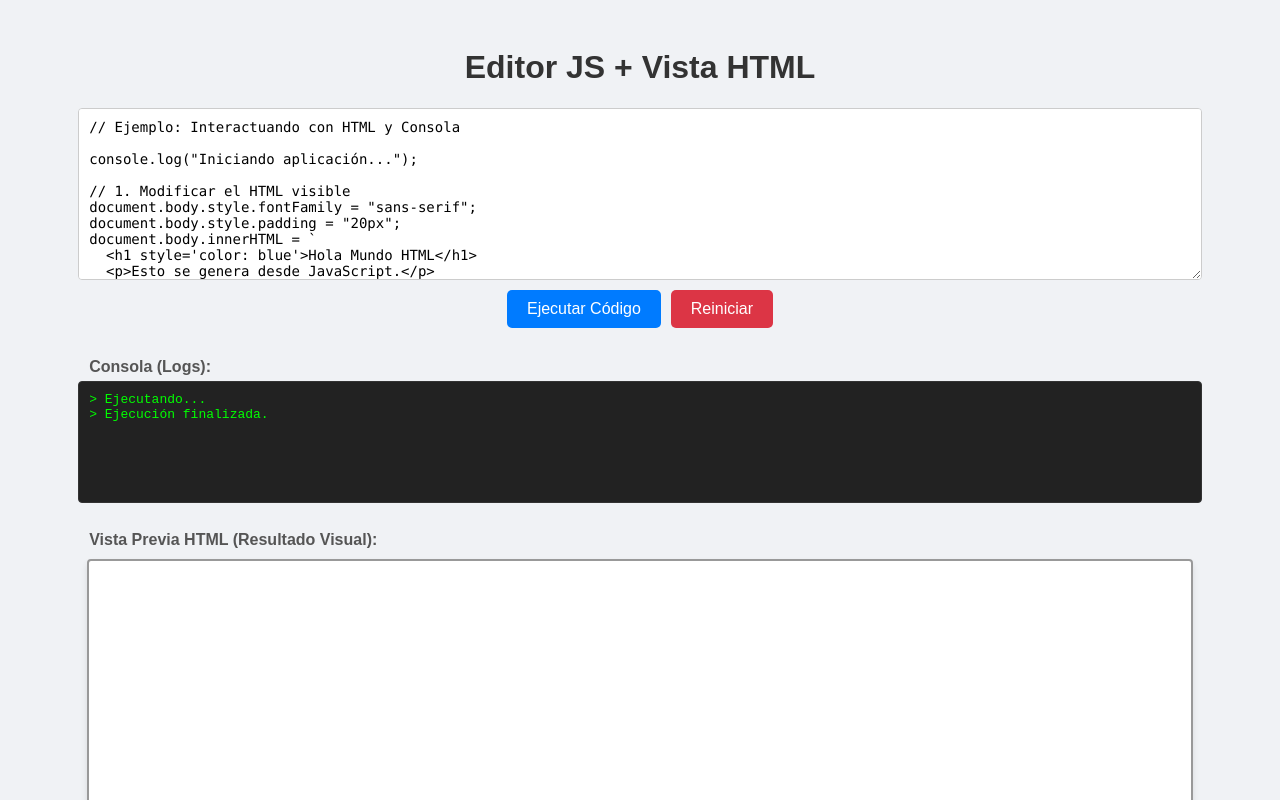
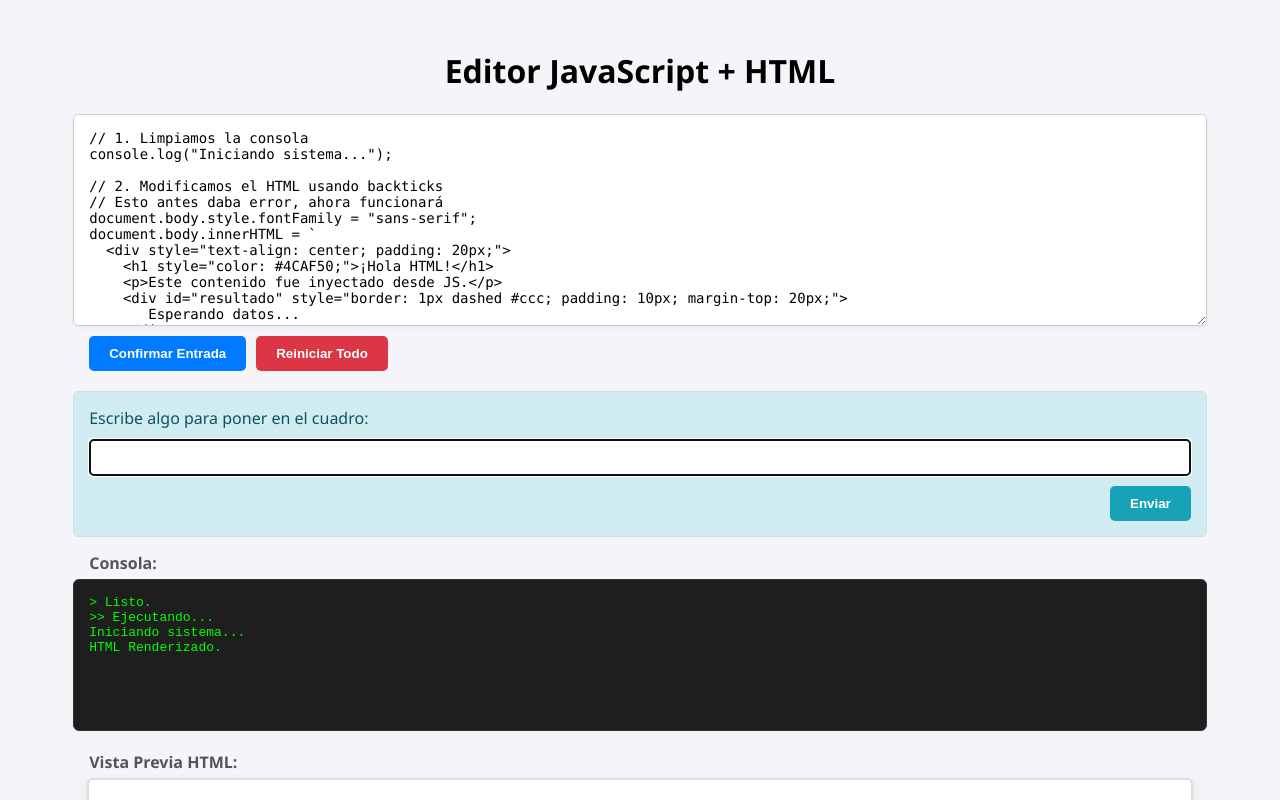
Before and after one commit to gitsoportemantenimiento4099/gitsoportemantenimiento4099, a plain HTML site: page editorjavascriptread.html in a window 1280 px wide. Both pictures are taken after a click on the button "Ejecutar Código". Shown: the top 800 px of the page. Drawn offline with Linux system fonts and the light colour scheme.

Commit message:
Refactor JavaScript editor and update styles
Updated styles and functionality for the JavaScript editor with HTML preview. Improved UI elements and fixed issues with dynamic input handling.

```diff
--- a/editorjavascriptread.html
+++ b/editorjavascriptread.html
@@ -2,403 +2,326 @@
 <html lang="es">
 <head>
     <meta name="viewport" content="width=device-width, initial-scale=1.0">
-    <title>Editor JS con Vista Previa HTML</title>
+    <title>Editor JS con Vista HTML (Corregido)</title>
     <style>
         body {
-            font-family: sans-serif;
+            font-family: 'Segoe UI', Tahoma, Geneva, Verdana, sans-serif;
             display: flex;
             flex-direction: column;
             align-items: center;
             padding: 20px;
-            background-color: #f0f2f5;
+            background-color: #f4f4f9;
         }
-        h1, h2 { color: #333; }
 
+        /* Estilos del Editor */
         textarea {
             width: 90%;
-            height: 150px;
+            height: 180px;
             margin-bottom: 10px;
+            padding: 15px;
+            border: 1px solid #ccc;
+            background-color: #fff;
+            font-family: 'Consolas', 'Monaco', monospace;
+            font-size: 14px;
+            border-radius: 6px;
+            resize: vertical;
+            box-shadow: 0 2px 4px rgba(0,0,0,0.05);
+        }
+
+        /* Estilos Input Dinámico */
+        .input-area {
+            width: 90%;
+            margin-bottom: 15px;
+            padding: 15px;
+            border: 1px solid #bee5eb;
+            background-color: #d1ecf1;
+            color: #0c5460;
+            display: none; /* Oculto por defecto */
+            flex-direction: column;
+            border-radius: 6px;
+        }
+        .input-area input {
             padding: 10px;
             border: 1px solid #ccc;
-            font-family: Consolas, Monaco, 'Andale Mono', 'Ubuntu Mono', monospace;
-            font-size: 14px;
+            margin: 10px 0;
             border-radius: 4px;
-            resize: vertical;
         }
 
-        .input-area {
+        /* Botones */
+        .button-container {
             width: 90%;
-            margin-bottom: 10px;
-            padding: 15px;
-            border: 1px solid #c3e6cb;
-            background-color: #d4edda;
-            display: none; /* Inicialmente oculto */
-            flex-direction: column;
-            border-radius: 5px;
+            display: flex;
+            gap: 10px;
+            margin-bottom: 20px;
         }
-        .input-area label {
-            margin-bottom: 5px;
-            font-weight: bold;
-            color: #155724;
-        }
-        .input-area input {
-            padding: 8px;
-            border: 1px solid #ccc;
-            margin-bottom: 10px;
-            border-radius: 4px;
-        }
-        .input-area button {
-            padding: 8px 15px;
-            background-color: #28a745;
-            color: white;
+        button {
+            padding: 10px 20px;
             border: none;
             cursor: pointer;
             border-radius: 5px;
-            align-self: flex-end;
+            font-weight: bold;
+            transition: opacity 0.2s;
         }
-        .input-area button:hover {
-            background-color: #218838;
+        button:hover { opacity: 0.9; }
+        .btn-run { background-color: #007bff; color: white; }
+        .btn-reset { background-color: #dc3545; color: white; }
+        .btn-send { background-color: #17a2b8; color: white; align-self: flex-end;}
+
+        /* Consola Negra */
+        .console-box {
+            width: 90%;
+            background-color: #1e1e1e;
+            color: #00ff00;
+            font-family: monospace;
+            padding: 15px;
+            border-radius: 6px;
+            height: 120px;
+            overflow-y: auto;
+            white-space: pre-wrap;
+            border: 1px solid #333;
+            margin-bottom: 20px;
         }
 
-        .button-container {
+        /* VISOR HTML (El Iframe visible) */
+        .preview-label { width: 90%; font-weight: bold; margin-bottom: 5px; color: #555; }
+
+        #iframe-container {
+             display: block;
              width: 90%;
-            margin-bottom: 15px;
-            display: flex;
-            justify-content: center;
-            gap: 10px;
-        }
-
-        button.main-btn {
-            padding: 10px 20px;
-            background-color: #007bff;
-            color: white;
-            border: none;
-            cursor: pointer;
-            border-radius: 5px;
-            font-size: 16px;
-        }
-        button.main-btn:hover {
-            background-color: #0056b3;
-        }
-        button.reset-button {
-            padding: 10px 20px;
-            background-color: #dc3545;
-            color: white;
-            border: none;
-            cursor: pointer;
-            border-radius: 5px;
-            font-size: 16px;
-        }
-        button.reset-button:hover {
-            background-color: #c82333;
-        }
-
-        /* Consola de texto */
-        .resultado {
-            margin-top: 5px;
-            width: 90%;
-            border: 1px solid #333;
-            padding: 10px;
-            background-color: #222;
-            color: #0f0; /* Texto verde tipo hacker */
-            font-family: monospace;
-            white-space: pre-wrap;
-            height: 100px; /* Altura fija */
-            overflow-y: auto;
-            border-radius: 4px;
-        }
-
-        /* --- NUEVO ESTILO PARA EL CONTENEDOR VISIBLE --- */
-        #iframe-container {
-             display: block; /* Hacemos visible el bloque */
-             width: 90%;
-             height: 300px; /* Altura para ver el HTML */
-             border: 2px solid #999;
+             height: 350px; /* Altura generosa para ver el HTML */
+             border: 2px solid #ddd;
              background-color: white;
-             margin-top: 10px;
-             box-shadow: 0 4px 6px rgba(0,0,0,0.1);
-             border-radius: 4px;
-             overflow: hidden; /* Para que el iframe no se salga */
+             border-radius: 6px;
+             box-shadow: 0 4px 10px rgba(0,0,0,0.1);
+             overflow: hidden;
         }
 
         iframe {
             width: 100%;
             height: 100%;
             border: none;
-            display: block;
         }
-
-        .section-label {
-            width: 90%;
-            text-align: left;
-            margin-top: 15px;
-            font-weight: bold;
-            color: #555;
-        }
-
     </style>
 </head>
 <body>
 
-    <h1>Editor JS + Vista HTML</h1>
+    <h1>Editor JavaScript + HTML</h1>
 
-    <textarea id="javascriptCode" spellcheck="false">// Ejemplo: Interactuando con HTML y Consola
+    <!-- Código por defecto con Backticks (que antes fallaba) -->
+    <textarea id="javascriptCode" spellcheck="false">// 1. Limpiamos la consola
+console.log("Iniciando sistema...");
 
-console.log("Iniciando aplicación...");
-
-// 1. Modificar el HTML visible
+// 2. Modificamos el HTML usando backticks
+// Esto antes daba error, ahora funcionará
 document.body.style.fontFamily = "sans-serif";
-document.body.style.padding = "20px";
 document.body.innerHTML = `
-  <h1 style='color: blue'>Hola Mundo HTML</h1>
-  <p>Esto se genera desde JavaScript.</p>
-  <div id='caja' style='background: #eee; padding: 10px;'>Esperando input...</div>
+  <div style="text-align: center; padding: 20px;">
+    <h1 style="color: #4CAF50;">¡Hola HTML!</h1>
+    <p>Este contenido fue inyectado desde JS.</p>
+    <div id="resultado" style="border: 1px dashed #ccc; padding: 10px; margin-top: 20px;">
+       Esperando datos...
+    </div>
+  </div>
 `;
 
-// 2. Usar la función paso a paso
-let nombre = await solicitarEntrada("¿Cuál es tu nombre?");
+console.log("HTML Renderizado.");
 
-console.log("Nombre recibido: " + nombre);
+// 3. Probamos la entrada paso a paso
+let dato = await solicitarEntrada("Escribe algo para poner en el cuadro:");
 
-// 3. Actualizar el HTML con el dato
-document.getElementById('caja').innerHTML =
-  "Bienvenido, <b>" + nombre + "</b>!";
-document.getElementById('caja').style.backgroundColor = "#d1ecf1";
+// 4. Actualizamos el HTML
+const box = document.getElementById('resultado');
+box.innerHTML = "Escribiste: <b>" + dato + "</b>";
+box.style.backgroundColor = "#e8f5e9";
+box.style.borderColor = "green";
+
+console.log("Dato recibido y actualizado.");
 </textarea>
 
     <div class="button-container">
-        <button id="ejecutarButton" class="main-btn" onclick="ejecutarCodigo()">Ejecutar Código</button>
-        <button class="reset-button" onclick="resetEditor()">Reiniciar</button>
+        <button class="btn-run" id="ejecutarButton" onclick="ejecutarCodigo()">Ejecutar Código</button>
+        <button class="btn-reset" onclick="resetEditor()">Reiniciar Todo</button>
     </div>
 
-    <!-- Área para entradas dinámicas -->
+    <!-- Input Oculto -->
     <div id="dynamicInputArea" class="input-area">
-        <label id="inputLabel" for="dynamicInput">Introduce un valor:</label>
+        <label id="inputLabel">Introduce un valor:</label>
         <input type="text" id="dynamicInput" autocomplete="off">
-        <button onclick="enviarEntrada()">Enviar</button>
+        <button class="btn-send" onclick="enviarEntrada()">Enviar</button>
     </div>
 
-    <div class="section-label">Consola (Logs):</div>
-    <pre class="resultado" id="output"></pre>
+    <div class="preview-label">Consola:</div>
+    <div class="console-box" id="output"></div>
 
-    <div class="section-label">Vista Previa HTML (Resultado Visual):</div>
-    <!-- Contenedor para el Iframe VISIBLE -->
-    <div id="iframe-container">
-        <!-- El iframe se creará dinámicamente aquí -->
-    </div>
-
+    <div class="preview-label">Vista Previa HTML:</div>
+    <div id="iframe-container"></div>
 
     <script>
-        let currentCode = '';
+        // Variables globales
         let executionPaused = false;
         let currentPromiseId = null;
+        let sandboxIframe = null;
         const iframeContainer = document.getElementById('iframe-container');
-        let sandboxIframe = null;
 
+        // Escuchar mensajes del iframe
         window.addEventListener('message', handleIframeMessage);
 
+        // Inicializar
+        window.onload = resetEditor;
+
         function resetEditor() {
-            console.log("Iniciando resetEditor...");
-
-            document.getElementById('output').textContent = '';
-            document.getElementById('output').scrollTop = 0;
-
+            // Limpiar UI
+            document.getElementById('output').textContent = '> Listo.\n';
             document.getElementById('dynamicInputArea').style.display = 'none';
             document.getElementById('dynamicInput').value = '';
 
-            const ejecutarButton = document.getElementById('ejecutarButton');
-            ejecutarButton.textContent = 'Ejecutar Código';
-
-            // Habilitar el botón de nuevo por si estaba deshabilitado
-            ejecutarButton.disabled = false;
-            ejecutarButton.style.opacity = "1";
-
-            currentCode = '';
             executionPaused = false;
             currentPromiseId = null;
 
-            if (sandboxIframe) {
-                 try {
-                     iframeContainer.removeChild(sandboxIframe);
-                 } catch (e) {
-                     console.error("Error al remover iframe:", e);
-                 }
-            }
+            const btn = document.getElementById('ejecutarButton');
+            btn.textContent = 'Ejecutar Código';
 
+            // Recrear Iframe
+            iframeContainer.innerHTML = ''; // Borra el anterior
             const newIframe = document.createElement('iframe');
             newIframe.id = 'sandbox';
-
-            // --- CAMBIO IMPORTANTE: NO OCULTAMOS EL IFRAME ---
-            // Eliminamos style.display = 'none' y width/height = 0
-            // Ahora el iframe tomará el tamaño del CSS #iframe-container iframe
-
             iframeContainer.appendChild(newIframe);
             sandboxIframe = newIframe;
-
-            console.log("Nuevo entorno HTML/JS listo.");
         }
-
 
         async function ejecutarCodigo() {
             const outputElement = document.getElementById('output');
             const dynamicInputArea = document.getElementById('dynamicInputArea');
-            const ejecutarButton = document.getElementById('ejecutarButton');
+            const code = document.getElementById('javascriptCode').value;
 
-            if (!executionPaused) {
-                console.log("Iniciando nueva ejecución...");
-                currentCode = document.getElementById('javascriptCode').value;
-
-                if (!currentCode.trim()) {
-                     outputElement.textContent = "No hay código para ejecutar.";
+            // Lógica para continuar si está pausado
+            if (executionPaused) {
+                enviarEntrada();
                 return;
             }
 
-                dynamicInputArea.style.display = 'none';
+            if (!code.trim()) return;
 
-                // Aseguramos iframe limpio
+            // Reiniciar para asegurar limpieza
             resetEditor();
 
+            // Esperar un micro-momento para que el iframe esté en el DOM
             setTimeout(() => {
-                     if (!sandboxIframe || !sandboxIframe.contentDocument) {
-                         outputElement.textContent += '\nError: El entorno no está listo.';
-                         return;
-                     }
+                const doc = sandboxIframe.contentDocument;
 
-                    const scriptTag = `
-                        <script>
+                // 1. Escribir estructura básica HTML
+                doc.open();
+                doc.write('<!DOCTYPE html><html><head><style>body{margin:0;}</style></head><body></body></html>');
+                doc.close();
+
+                // 2. Definir Script del Sistema (funciones internas)
+                // Usamos textContent para evitar problemas de comillas
+                const systemScript = doc.createElement('script');
+                systemScript.textContent = `
                     window._pendingPromises = {};
                     let promiseCounter = 0;
 
-                            const originalConsoleLog = console.log;
+                    // Redefinir console.log
+                    const originalLog = console.log;
                     console.log = function(...args) {
-                                let message = args.map(arg => {
-                                    if (typeof arg === 'object' && arg !== null) {
-                                        try { return JSON.stringify(arg, null, 2); }
-                                        catch (e) { return String(arg); }
-                                    }
-                                    return String(arg);
-                                }).join(' ');
-                                window.parent.postMessage({ type: 'log', message: message }, '*');
+                        const msg = args.map(a =>
+                            typeof a === 'object' ? JSON.stringify(a) : String(a)
+                        ).join(' ');
+                        window.parent.postMessage({ type: 'log', message: msg }, '*');
                     };
 
-                            window.onerror = function(message, source, lineno, colno, error) {
-                                window.parent.postMessage({ type: 'error', message: \`Error: \${message} en línea \${lineno}\` }, '*');
+                    // Manejo de errores
+                    window.onerror = function(msg, src, line) {
+                        window.parent.postMessage({ type: 'error', message: msg + ' (Línea ' + line + ')' }, '*');
                         return true;
                     };
 
-                            window.solicitarEntrada = async function(mensaje = 'Introduce un valor:') {
-                                const promiseId = 'promise_' + promiseCounter++;
-                                const promise = new Promise(resolve => {
-                                    window._pendingPromises[promiseId] = { resolve: resolve };
-                                });
-                                window.parent.postMessage({ type: 'solicitar_entrada', mensaje: mensaje, promiseId: promiseId }, '*');
-                                return promise;
+                    // Función para pedir datos
+                    window.solicitarEntrada = function(mensaje) {
+                        const pid = 'p_' + promiseCounter++;
+                        window.parent.postMessage({ type: 'solicitar_entrada', mensaje: mensaje, promiseId: pid }, '*');
+                        return new Promise(r => window._pendingPromises[pid] = { resolve: r });
                     };
 
-                            window.addEventListener('message', function(event) {
-                                const data = event.data;
-                                if (event.source === window.parent) {
-                                    if (data.type === 'entrada_recibida') {
-                                        const promiseId = data.promiseId;
-                                        const value = data.value;
-                                        if (window._pendingPromises && window._pendingPromises[promiseId]) {
-                                            const resolve = window._pendingPromises[promiseId].resolve;
+                    // Escuchar respuesta del input
+                    window.addEventListener('message', (e) => {
+                        if (e.data.type === 'entrada_recibida') {
+                            const { promiseId, value } = e.data;
+                            if (window._pendingPromises[promiseId]) {
+                                window._pendingPromises[promiseId].resolve(value);
                                 delete window._pendingPromises[promiseId];
-                                            resolve(value);
-                                        }
                             }
                         }
                     });
+                `;
+                doc.body.appendChild(systemScript);
 
+                // 3. Definir Script del Usuario (ENVOLTORIO SEGURO)
+                const userScript = doc.createElement('script');
+                // Envolvemos el código del usuario en una función asíncrona IIFE
+                // IMPORTANTE: Al asignar a .textContent, NO importa si el usuario usó comillas dentro.
+                userScript.textContent = `
                     (async () => {
                         try {
-                                    // NO limpiamos el body aquí para permitir que el JS escriba sobre blanco
-                                    console.log("Ejecutando...");
-                                    ${currentCode}
-                                    console.log("Ejecución finalizada.");
-                                } catch (e) {
-                                    window.parent.postMessage({ type: 'error', message: \`Error de ejecución: \${e.message}\` }, '*');
-                                } finally {
+                            console.log(">> Ejecutando...");
+                            ${code}
+                            console.log(">> Fin ejecución.");
                             window.parent.postMessage({ type: 'ejecucion_completa' }, '*');
+                        } catch (err) {
+                            console.log("ERROR RUNTIME: " + err.message);
                         }
                     })();
-                        <\/script>
                 `;
-                     try {
-                          sandboxIframe.contentDocument.open();
-                          sandboxIframe.contentDocument.write(scriptTag);
-                          sandboxIframe.contentDocument.close();
-                     } catch (e) {
-                         console.error("Error inject:", e);
-                         outputElement.textContent += '\nError crítico al inyectar código.';
-                     }
+                doc.body.appendChild(userScript);
+
             }, 50);
-
-            } else {
-                 enviarEntrada();
-            }
         }
 
-        function handleIframeMessage(event) {
-            const data = event.data;
-            const outputElement = document.getElementById('output');
-            const dynamicInputArea = document.getElementById('dynamicInputArea');
-            const inputLabel = document.getElementById('inputLabel');
-            const dynamicInput = document.getElementById('dynamicInput');
-            const ejecutarButton = document.getElementById('ejecutarButton');
-
-             if (!sandboxIframe || event.source !== sandboxIframe.contentWindow) return;
+        function handleIframeMessage(e) {
+            if (!sandboxIframe || e.source !== sandboxIframe.contentWindow) return;
+            const data = e.data;
+            const output = document.getElementById('output');
+            const inputArea = document.getElementById('dynamicInputArea');
+            const mainBtn = document.getElementById('ejecutarButton');
 
             if (data.type === 'log') {
-                outputElement.textContent += '> ' + data.message + '\n';
-                outputElement.scrollTop = outputElement.scrollHeight;
-
-            } else if (data.type === 'error') {
-                 outputElement.textContent += '❌ ' + data.message + '\n';
-                 outputElement.scrollTop = outputElement.scrollHeight;
-                 dynamicInputArea.style.display = 'none';
-                 ejecutarButton.textContent = 'Ejecutar Código';
-                 executionPaused = false;
-                 currentPromiseId = null;
-
-            } else if (data.type === 'solicitar_entrada') {
+                output.textContent += data.message + '\n';
+                output.scrollTop = output.scrollHeight;
+            }
+            else if (data.type === 'error') {
+                output.textContent += '❌ ' + data.message + '\n';
+            }
+            else if (data.type === 'solicitar_entrada') {
                 executionPaused = true;
                 currentPromiseId = data.promiseId;
-                inputLabel.textContent = data.mensaje;
-                dynamicInputArea.style.display = 'flex';
-                dynamicInput.value = '';
-                dynamicInput.focus();
-                ejecutarButton.textContent = 'Enviar Entrada'; // Botón cambia de función visualmente
-
-            } else if (data.type === 'ejecucion_completa') {
-                 dynamicInputArea.style.display = 'none';
-                 ejecutarButton.textContent = 'Ejecutar Código';
+                document.getElementById('inputLabel').textContent = data.mensaje;
+                inputArea.style.display = 'flex';
+                document.getElementById('dynamicInput').focus();
+                mainBtn.textContent = 'Confirmar Entrada';
+            }
+            else if (data.type === 'ejecucion_completa') {
                 executionPaused = false;
-                 currentPromiseId = null;
+                inputArea.style.display = 'none';
+                mainBtn.textContent = 'Ejecutar Código';
             }
         }
 
         function enviarEntrada() {
-            const dynamicInputArea = document.getElementById('dynamicInputArea');
-            const dynamicInput = document.getElementById('dynamicInput');
-            const inputValue = dynamicInput.value;
-
-            if (executionPaused && currentPromiseId !== null && sandboxIframe) {
-                 sandboxIframe.contentWindow.postMessage({ type: 'entrada_recibida', value: inputValue, promiseId: currentPromiseId }, '*');
-                 dynamicInputArea.style.display = 'none';
-                 currentPromiseId = null;
+            const val = document.getElementById('dynamicInput').value;
+            if (executionPaused && currentPromiseId && sandboxIframe) {
+                sandboxIframe.contentWindow.postMessage({
+                    type: 'entrada_recibida',
+                    value: val,
+                    promiseId: currentPromiseId
+                }, '*');
+                document.getElementById('dynamicInputArea').style.display = 'none';
+                document.getElementById('dynamicInput').value = '';
             }
         }
 
-        document.getElementById('dynamicInput').addEventListener('keypress', function(event) {
-            if (event.key === 'Enter' && executionPaused) {
-                event.preventDefault();
-                enviarEntrada();
-            }
-        });
-
-         window.addEventListener('load', () => {
-            resetEditor();
+        // Permitir Enter en el input
+        document.getElementById('dynamicInput').addEventListener('keypress', (e) => {
+            if (e.key === 'Enter') enviarEntrada();
         });
 
     </script>
```
Lines whose indentation alone changed are shown as unchanged.
